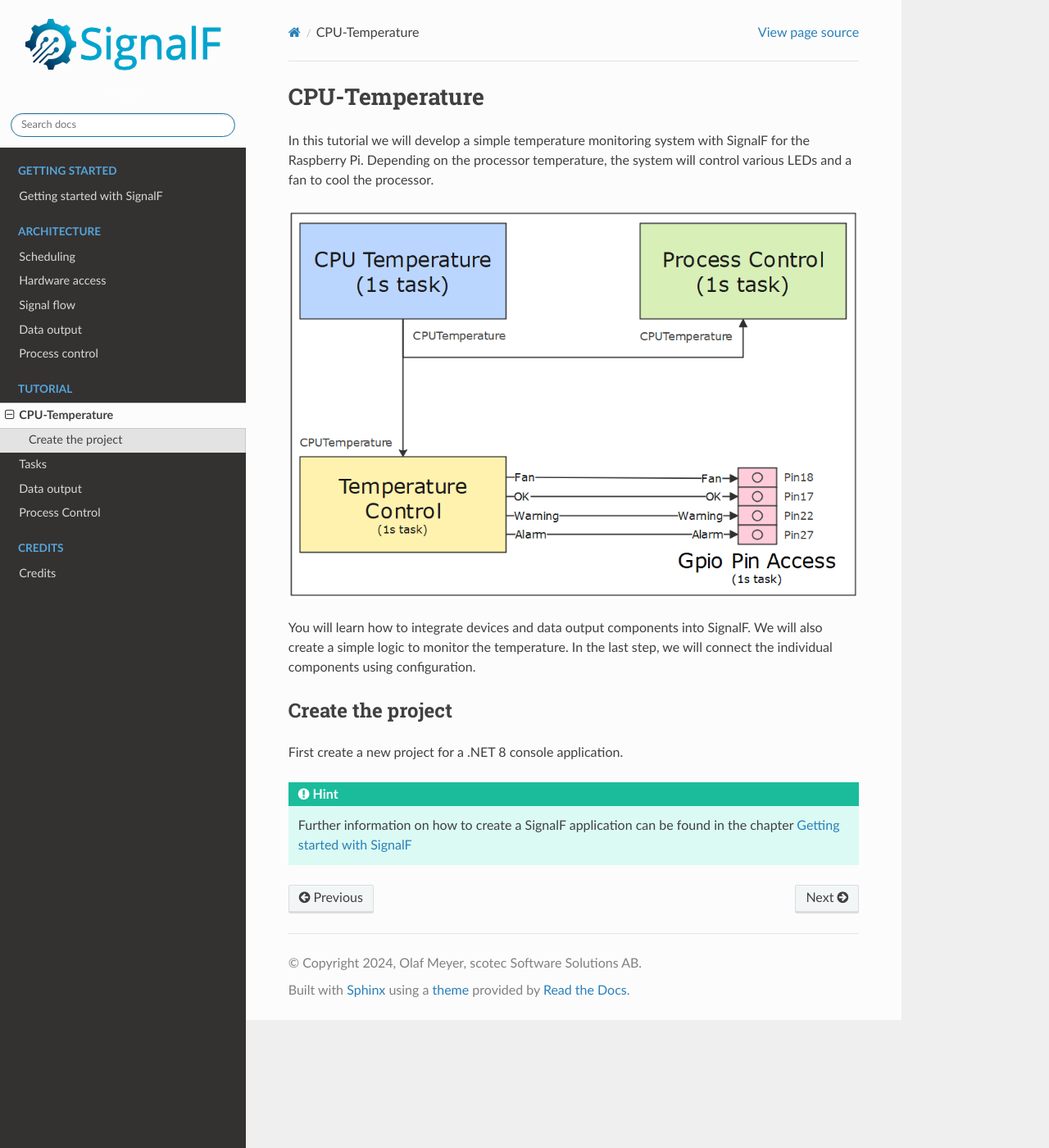
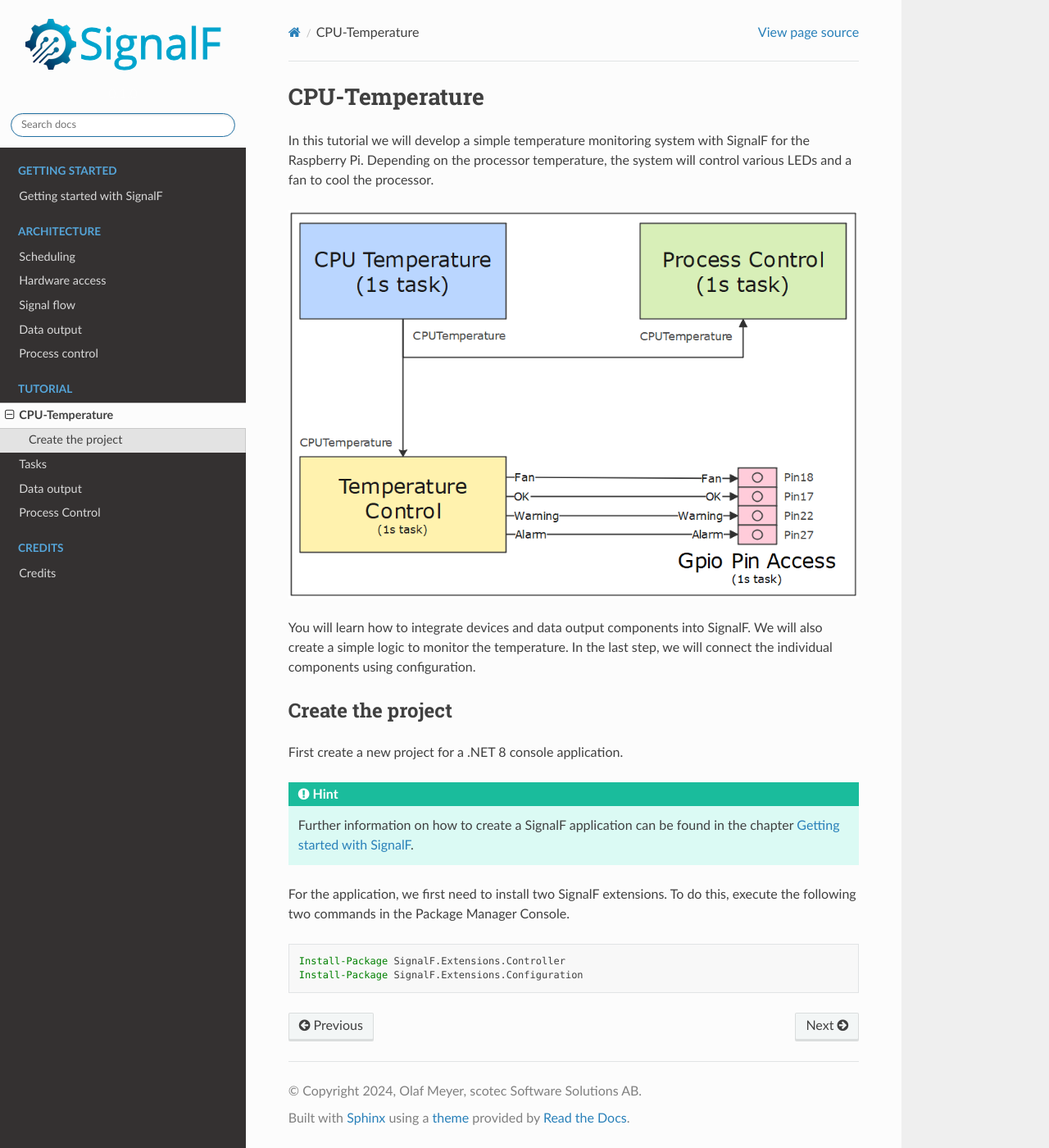
Before and after one commit to SignalF/SignalF.Documentation, a Sphinx documentation site: the page built from docs/source/tutorial/tutorial.md, in a window 1280 px wide and 1400 px high. Shown: the whole window at 82% size. Built offline with Sphinx 7.4.7 and the Read the Docs theme 2.0.0, drawn with Linux system fonts in a browser that asks for light colours.

Commit message:
Added some text.

````diff
--- a/docs/source/tutorial/tutorial.md
+++ b/docs/source/tutorial/tutorial.md
@@ -11,8 +11,13 @@ You will learn how to integrate devices and data output components into SignalF.
 
 First create a new project for a .NET 8 console application.
 
+:::{hint}
+Further information on how to create a SignalF application can be found in the chapter [Getting started with SignalF](/getting-started/getting-started.md).
+:::
 
+For the application, we first need to install two SignalF extensions. To do this, execute the following two commands in the Package Manager Console.
 
-:::{hint}
-Further information on how to create a SignalF application can be found in the chapter [Getting started with SignalF](/getting-started/getting-started.md)
-:::
+```powershell
+Install-Package SignalF.Extensions.Controller
+Install-Package SignalF.Extensions.Configuration
+```
````
